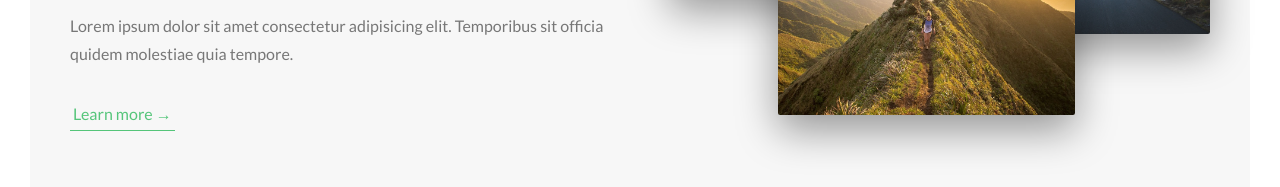
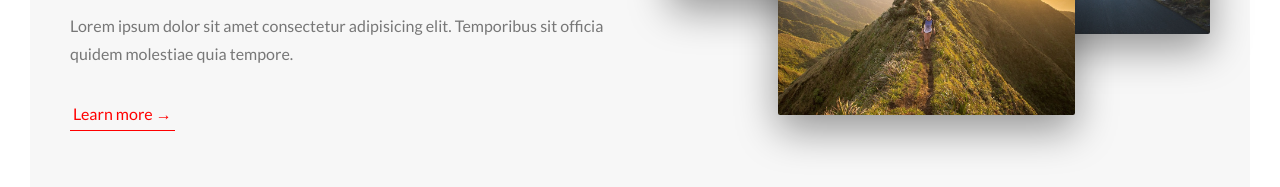
Before and after one commit to front-end-code/natours, a website: page index.html in a window 1280 px wide. Shown: the part 1203-1390 px from the top of the page. Drawn offline with Linux system fonts and the light colour scheme.

Commit message:
test other colors

```diff
--- a/scss/abstracts/_variables.scss
+++ b/scss/abstracts/_variables.scss
@@ -1,4 +1,5 @@
-$color-primary: #55c57a;
+// $color-primary: #55c57a;
+$color-primary: red;
 $color-primary-light: #7ed56f;
 $color-primary-dark: #28b485;
 
```
Also changed, not shown: css/style.css.
